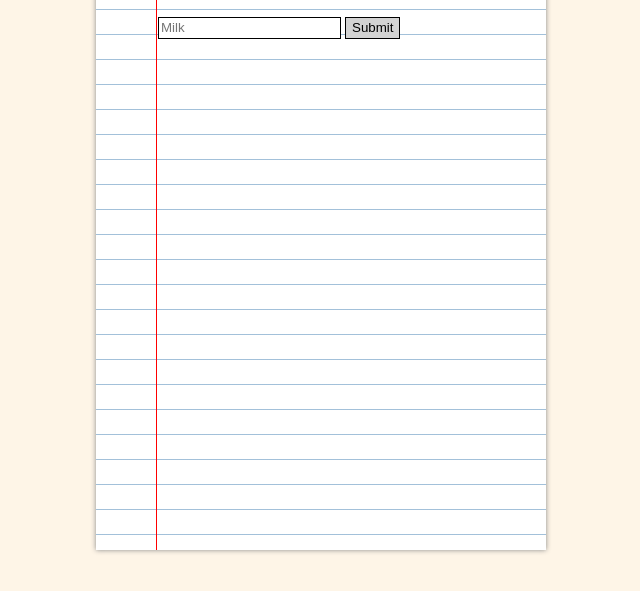
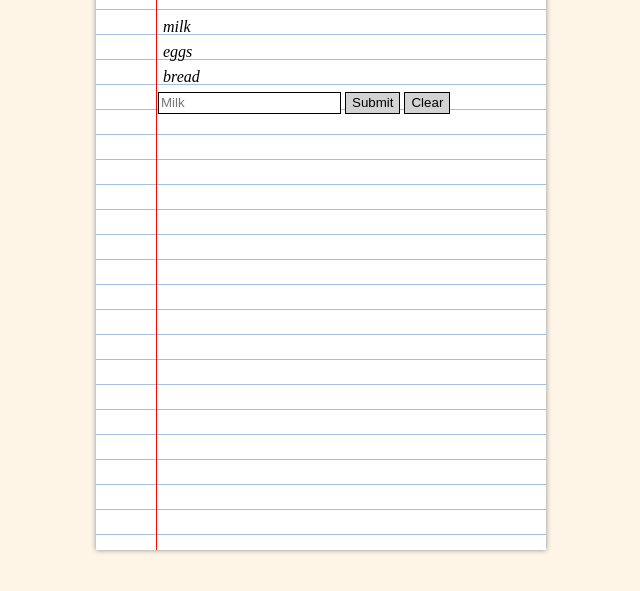
Before and after one commit to Beerooke31/javascript-exercises, a plain HTML site: page shopping-list-starter/index.html in a window 1280 px wide. Shown: the part 205-796 px from the top of the page, without its empty margins (319-959 px from the left). Drawn offline with Linux system fonts and the light colour scheme.

Commit message:
Added function to clear list

```diff
--- a/shopping-list-starter/index.html
+++ b/shopping-list-starter/index.html
@@ -25,6 +25,12 @@
               value="Submit"
               onclick="addItem()"
             />
+            <input
+              id="clear-button"
+              type="button"
+              value="Clear"
+              onclick="clearList()"
+            />
           </div>
         </div>
       </div>
--- a/shopping-list-starter/script.js
+++ b/shopping-list-starter/script.js
@@ -1,16 +1,25 @@
 let shoppingListItems = ["milk", "eggs", "bread"];
+const newItemText = document.getElementById("new-item-text");
 
-updateItems();
+const clearInput = () => {
+  newItemText.value = "";
+};
+
+const clearList = () => {
+  const listElement = document.getElementById("shopping-list-items");
+  listElement.innerHTML = "";
+};
 
 const addItem = () => {
-  let item = document.getElementById("new-item-text").value;
+  const item = document.getElementById("new-item-text").value;
+  //Deconstruct array using ...
   shoppingListItems = [...shoppingListItems, item];
   updateItems();
 };
 
 const updateItems = () => {
-  // First we get the list element
-  let listElement = document.getElementById("shopping-list-items");
+  // First we get the list element - (already used this code in clearList but not sure how to make it DRY)
+  const listElement = document.getElementById("shopping-list-items");
   // Then we clear it of any existing items
   listElement.innerHTML = "";
 
@@ -20,4 +29,7 @@ const updateItems = () => {
     itemElement.innerText = shoppingItem;
     listElement.appendChild(itemElement);
   }
+  clearInput();
 };
+
+updateItems();
```
